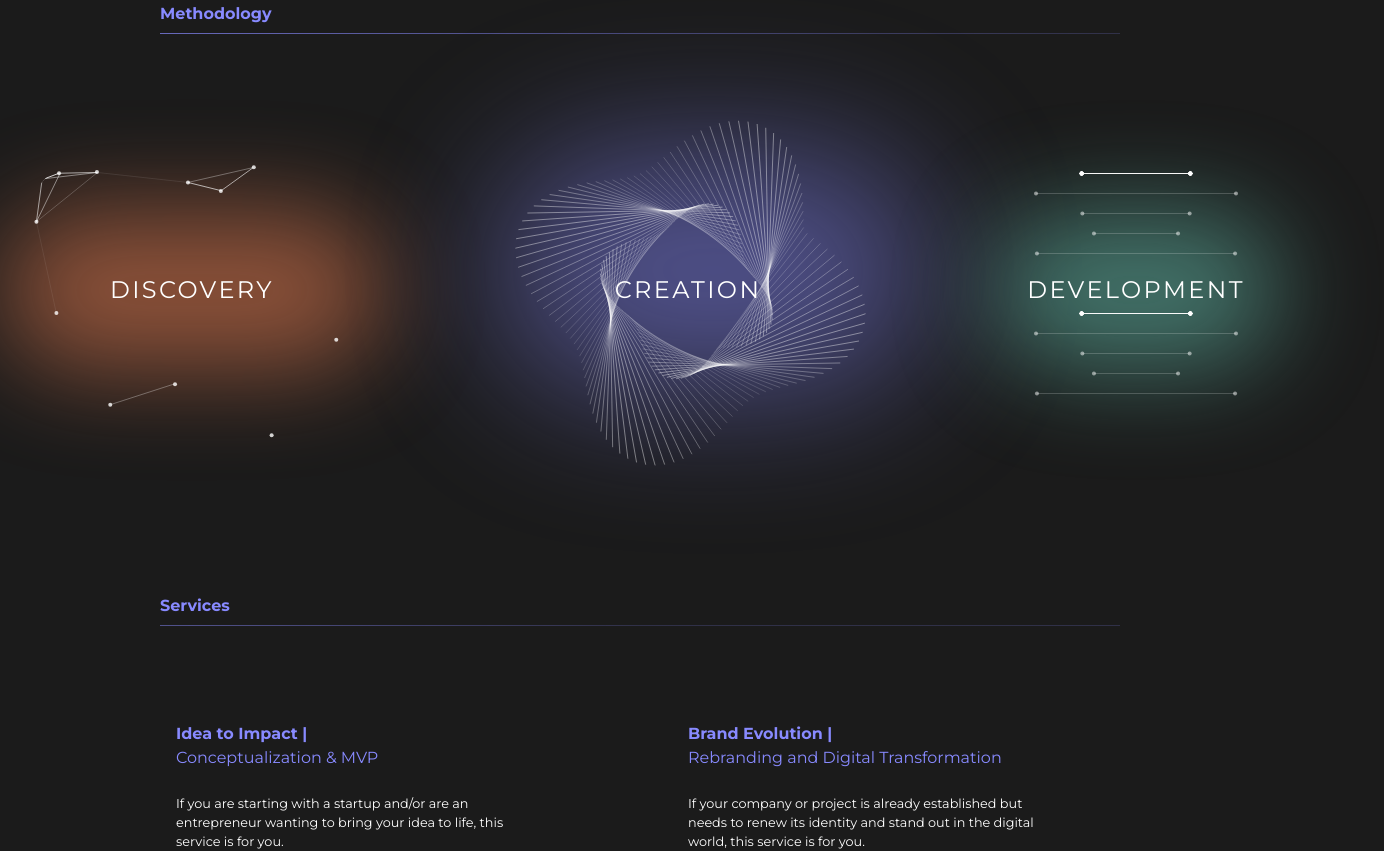
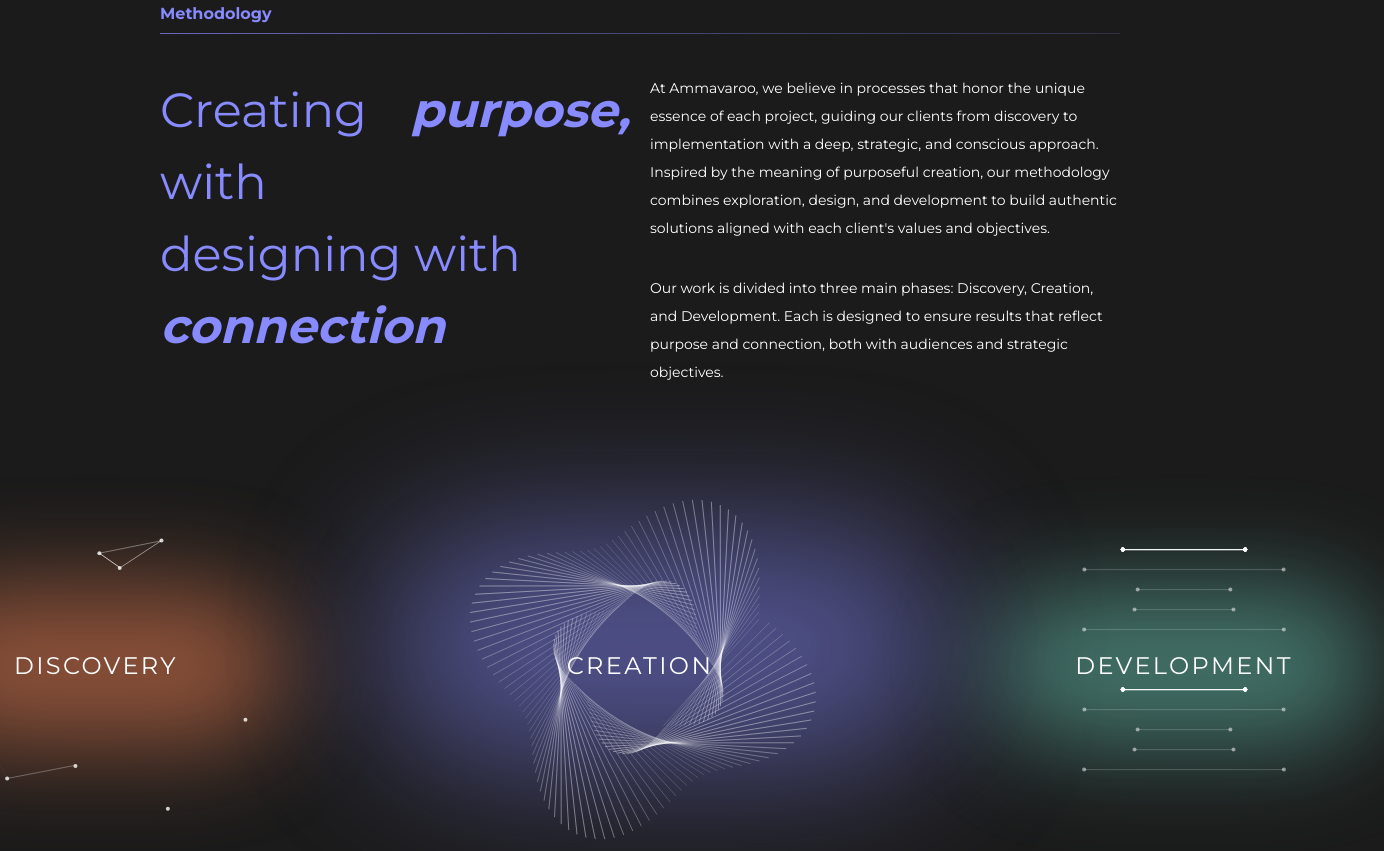
Before and after one commit to victorandujar/ammavaru-next, a Next.js app: page /en in a window 1280 px wide. Shown: the part 680-1531 px from the top of the page, 1384 px wide, since content can reach past the window. Built offline with nearby package versions, Linux system fonts and the light colour scheme.

Commit message:
Modify MethdologySection & add new features

```diff
--- a/messages/en.json
+++ b/messages/en.json
@@ -15,7 +15,16 @@
     "we-do": "We work with brands and businesses striving to make the world a better place. We create strategies and digital products that amplify their impact."
   },
   "Methodology": {
-    "title": "Methodology"
+    "title": "Methodology",
+    "subtitle-first": "Creating with",
+    "subtitle-purpose": "purpose",
+    "subtitle-second": "designing with",
+    "subtitle-connection": "connection",
+    "top-text-left": "At Ammavaroo, we believe in processes that honor the unique essence of each project, guiding our clients from discovery to implementation with a deep, strategic, and conscious approach. Inspired by the meaning of purposeful creation, our methodology combines exploration, design, and development to build authentic solutions aligned with each client's values and objectives.",
+    "top-text-right": "Our work is divided into three main phases: Discovery, Creation, and Development. Each is designed to ensure results that reflect purpose and connection, both with audiences and strategic objectives.",
+    "discovery-text": "In this phase, we research, analyze, and understand the essence of your idea or business. We immerse ourselves in the context of your project to identify key opportunities and build a solid foundation for the creative and technical process.",
+    "creation-text": "Here we turn ideas into tangible concepts. We design solutions that reflect the essence of your brand, ensuring that every visual, narrative, and strategic detail aligns with your objectives and purpose.",
+    "development-text": "In this phase, we transform strategies and designs into functional digital solutions. We ensure everything is optimized to deliver concrete and sustainable results."
   },
   "Services": {
     "title": "Services",
--- a/messages/es.json
+++ b/messages/es.json
@@ -15,7 +15,16 @@
     "we-do": "Trabajamos con marcas y negocios que buscan hacer del mundo un lugar mejor. Creamos estrategias y productos digitales que amplifican su impacto."
   },
   "Methodology": {
-    "title": "Metodología"
+    "title": "Metodología",
+    "subtitle-first": "Creando con",
+    "subtitle-purpose": "propósito",
+    "subtitle-second": "diseñando con",
+    "subtitle-connection": "conexión",
+    "top-text-left": "En Ammavaroo, creemos en procesos que honran la esencia única de cada proyecto, guiando a nuestros clientes desde el descubrimiento hasta la implementación con un enfoque profundo, estratégico y consciente. Inspirados por el significado de la creación con sentido, nuestra metodología combina exploración, diseño y desarrollo para construir soluciones auténticas y alineadas con los valores y objetivos de cada cliente.",
+    "top-text-right": "Nuestro trabajo se divide en tres fases principales: Discovery, Creation y Development. Cada una está diseñada para garantizar resultados que reflejen propósito y conexión, tanto con las audiencias como con los objetivos estratégicos.",
+    "discovery-text": "En esta fase, investigamos, analizamos y comprendemos la esencia de tu idea o negocio. Nos sumergimos en el contexto de tu proyecto para identificar oportunidades clave y construir una base sólida para el proceso creativo y técnico.",
+    "creation-text": "Aquí convertimos ideas en conceptos tangibles. Diseñamos soluciones que reflejan la esencia de tu marca, asegurando que cada detalle visual, narrativo y estratégico esté alineado con tus objetivos y propósito.",
+    "development-text": "En esta fase, transformamos las estrategias y diseños en soluciones digitales funcionales. Nos aseguramos de que todo esté optimizado para ofrecer resultados concretos y sostenibles."
   },
 
   "Services": {
--- a/src/app/components/MethodologySection/MethodologySection.tsx
+++ b/src/app/components/MethodologySection/MethodologySection.tsx
@@ -9,18 +9,36 @@ import useAnimations from "@/app/hooks/useAnimations";
 
 const MethodologySection = (): React.ReactElement => {
   const t = useTranslations("Methodology");
-  const { screenObserverVertical } = useAnimations();
+  const { screenObserverVertical, showAnimateItems } = useAnimations();
 
-  const [isVisible, setIsVisible] = useState(false);
+  const [isVisible, setIsVisible] = useState<boolean>(false);
+  const [animateItems, setAnimateItems] = useState<boolean>(false);
+  const [delayedItems, setDelayedItems] = useState([false, false, false]);
+
   const sectionRef = useRef<HTMLElement>(null);
 
   useEffect(() => {
     screenObserverVertical(setIsVisible, sectionRef);
   }, [screenObserverVertical]);
 
+  useEffect(() => {
+    showAnimateItems(isVisible, setAnimateItems);
+  }, [isVisible, showAnimateItems]);
+
+  useEffect(() => {
+    if (animateItems) {
+      const timeouts = [
+        setTimeout(() => setDelayedItems([true, false, false]), 0),
+        setTimeout(() => setDelayedItems([true, true, false]), 300),
+        setTimeout(() => setDelayedItems([true, true, true]), 900),
+      ];
+      return () => timeouts.forEach(clearTimeout);
+    }
+  }, [animateItems]);
+
   return (
     <section
-      className={`pt-32 flex flex-col gap-24 mobile:overflow-hidden mobile:h-[1400px] transition-all duration-1000 ease-out transform ${
+      className={`pt-32 flex flex-col gap-10 mobile:overflow-hidden mobile:h-fit transition-all duration-1000 ease-out transform ${
         isVisible ? "translate-y-0 opacity-100" : "translate-y-20 opacity-0"
       }`}
       ref={sectionRef}
@@ -29,28 +47,85 @@ const MethodologySection = (): React.ReactElement => {
         <div className="absolute bottom-0 left-0 mobile:left-5 w-full h-[1px] bg-gradient-to-r from-mainColor/70 via-mainColor/40 to-mainColor/20"></div>
         <h5 className="font-bold text-mainColor">{t("title")}</h5>
       </div>
-      <section className="flex w-full items-center justify-center gap-40 pt-20 mobile:pt-10 mobile:flex-col mobile:items-center mobile:h-fit">
-        <div className="relative w-96 mobile:w-full h-40 flex items-center justify-center mobile:h-64 ">
+      <section className="flex mobile:flex-col gap-5 w-full mobile:px-5">
+        <div className="w-1/2 mobile:w-full">
+          <div className="flex gap-4 mobile:flex-col mobile:gap-1 w-full">
+            <h6 className="text-xxl mobile:text-xl text-mainColor">
+              {t("subtitle-first")}
+            </h6>
+            <h6 className="text-xxl mobile:text-xl text-mainColor font-bold italic">
+              {t("subtitle-purpose")},
+            </h6>
+          </div>
+          <h6 className="text-xxl mobile:text-xl text-mainColor mobile:w-full mobile:text-right">
+            {t("subtitle-second")}
+          </h6>
+          <h6 className="text-xxl mobile:text-xl text-mainColor font-bold italic mobile:w-full mobile:text-right">
+            {t("subtitle-connection")}
+          </h6>
+        </div>
+        <div className="flex flex-col w-1/2 gap-8 mobile:w-full mobile:text-center">
+          <p className="text-ms leading-loose mb-0">{t("top-text-left")}</p>
+          <p className="text-ms leading-loose mt-0">{t("top-text-right")}</p>
+        </div>
+      </section>
+      <section
+        className={`flex w-full items-center justify-center gap-40 pt-40 mobile:pt-0 mobile:flex-col mobile:items-center mobile:h-fit transform transition-all duration-500 ease-in-out ${
+          animateItems
+            ? "translate-y-0 opacity-100"
+            : "translate-y-20 opacity-0"
+        } mobile:h-[1300px]`}
+      >
+        <div
+          className={`relative w-96 mobile:w-full h-40 flex items-center justify-center mobile:h-64 group transition-all duration-1000 ease-in-out ${
+            delayedItems[0] ? "opacity-100" : "opacity-0"
+          }`}
+          style={{ transitionDelay: "0ms" }}
+        >
           <div className="mobile:w-screen absolute w-full h-full bg-gradient-to-r from-tertiary via-tertiary to-tertiary rounded-full blur-[50px] opacity-50"></div>
           <FluidMesh />
-          <span className="absolute z-10 tracking-widest text-l">
+          <span className="absolute z-10 tracking-widest text-l group-hover:hidden">
             DISCOVERY
           </span>
+          <p className="text-ms opacity-0 group-hover:opacity-100 absolute left-0 mx-auto text-center text-white font-light p-4 rounded-lg transform translate-y-10 group-hover:translate-y-0 transition-all duration-1000 ease-in-out tracking-wider">
+            {t("discovery-text")}
+          </p>
         </div>
-
-        <div className="relative w-72 h-40 flex items-center justify-center mobile:pt-24">
+        <div
+          className={`relative w-96 mobile:w-full h-40 flex items-center justify-center mobile:h-64 group transition-all duration-1000 ease-in-out ${
+            delayedItems[1] ? "opacity-100" : "opacity-0"
+          }`}
+          style={{ transitionDelay: "300ms" }}
+        >
           <div className="absolute w-full h-full bg-gradient-to-r from-mainColor via-mainColor to-mainColor rounded-full blur-[50px] opacity-50 animate-smoke"></div>
-          <SpiralAnimation />
-          <span className="absolute z-10 tracking-widest text-l">CREATION</span>
+          <div className="group-hover:hidden w-full h-full flex justify-center items-center">
+            <SpiralAnimation />
+          </div>
+          <span className="absolute z-10 tracking-widest text-l group-hover:hidden">
+            CREATION
+          </span>
+          <p className="w-full h-full text-ms opacity-0 group-hover:opacity-100 absolute left-0 mx-auto text-center text-white font-light p-4 rounded-lg transform translate-y-10 group-hover:translate-y-0 transition-all duration-1000 ease-in-out tracking-wider">
+            {t("creation-text")}
+          </p>
         </div>
-
-        <div className="relative w-72 h-40 flex flex-col gap-10 items-center justify-center mobile:pt-40">
+        <div
+          className={`relative w-96 h-40  mobile:w-full flex flex-col gap-10 items-center justify-center mobile:pt-10 group transition-all duration-1000 ease-in-out ${
+            delayedItems[2] ? "opacity-100" : "opacity-0"
+          }`}
+        >
           <div className="absolute w-full h-full bg-gradient-to-r from-primary via-primary to-primary rounded-full blur-[50px] opacity-50 "></div>
-          <LinesAnimation />
-          <span className="absolute z-10 tracking-widest text-l">
+          <div className="group-hover:hidden w-96">
+            <LinesAnimation />
+          </div>
+          <span className="absolute z-10 tracking-widest text-l group-hover:hidden">
             DEVELOPMENT
           </span>
-          <LinesAnimation />
+          <div className="group-hover:hidden w-96">
+            <LinesAnimation />
+          </div>
+          <p className="text-ms opacity-0 group-hover:opacity-100 absolute left-0  text-center text-white font-light p-4 rounded-lg transform translate-y-10 group-hover:translate-y-0 transition-all duration-1000 ease-in-out tracking-wider">
+            {t("development-text")}
+          </p>
         </div>
       </section>
     </section>
--- a/src/app/hooks/useAnimations.ts
+++ b/src/app/hooks/useAnimations.ts
@@ -57,7 +57,21 @@ const useAnimations = () => {
     };
   };
 
-  return { screenObserverVertical, screenObserverHorizontal };
+  const showAnimateItems = (
+    isVisible: boolean,
+    setAnimateItems: (value: boolean) => void,
+  ) => {
+    if (isVisible) {
+      const timeout = setTimeout(() => {
+        setAnimateItems(true);
+      }, 200);
+      return () => clearTimeout(timeout);
+    } else {
+      setAnimateItems(false);
+    }
+  };
+
+  return { screenObserverVertical, screenObserverHorizontal, showAnimateItems };
 };
 
 export default useAnimations;
```
